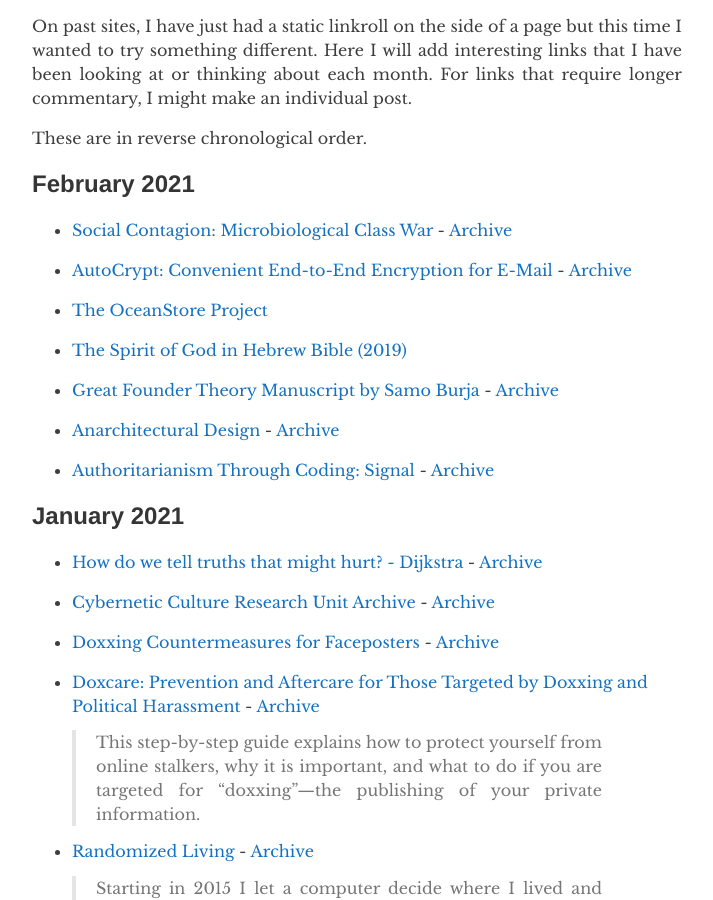
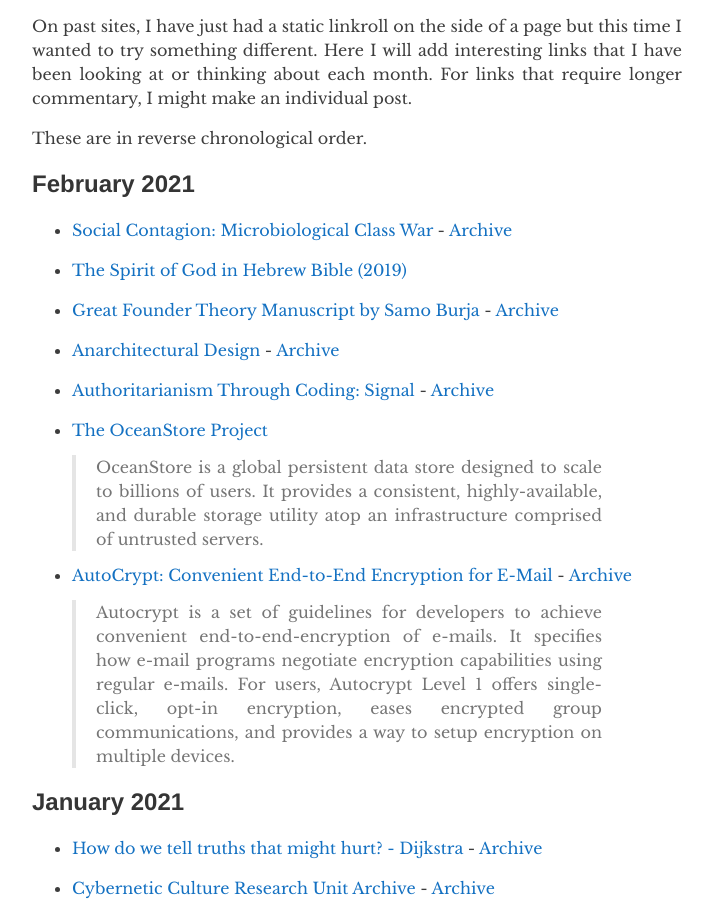
Before and after one commit to accumulationvector/accumulationvector.github.io, a Jekyll site: the page built from _pages/links.md, in a window 1280 px wide and 900 px high, scrolled down 260 px. Shown: the whole window, without its empty margins (283-996 px from the left). Built offline with Jekyll 4.4.1, drawn with Linux system fonts in a browser that asks for light colours.

Commit message:
Update links and archive.

```diff
--- a/_pages/links.md
+++ b/_pages/links.md
@@ -24,6 +20,12 @@
 - [Anarchitectural Design](https://anarchitecturaldesign.wordpress.com/) - [Archive](https://archive.is/m1Dm6)<br>
 
 - [Authoritarianism Through Coding: Signal](https://www.oyd.org.tr/en/articles/signal/) - [Archive](https://archive.is/BdRxh)<br>
+
+- [The OceanStore Project](https://archive.is/Urhg4)<br>
+>OceanStore is a global persistent data store designed to scale to billions of users. It provides a consistent, highly-available, and durable storage utility atop an infrastructure comprised of untrusted servers.<br>
+
+- [AutoCrypt: Convenient End-to-End Encryption for E-Mail](https://autocrypt.org/index.html) - [Archive](https://archive.is/tEPVI)<br>
+>Autocrypt is a set of guidelines for developers to achieve convenient end-to-end-encryption of e-mails. It specifies how e-mail programs negotiate encryption capabilities using regular e-mails. For users, Autocrypt Level 1 offers single-click, opt-in encryption, eases encrypted group communications, and provides a way to setup encryption on multiple devices.
 
 ## January 2021
 
```
Also changed, not shown: other parts of _pages/links.md (+0 -4 lines), _pages/archive.md (+2 -2 lines).
